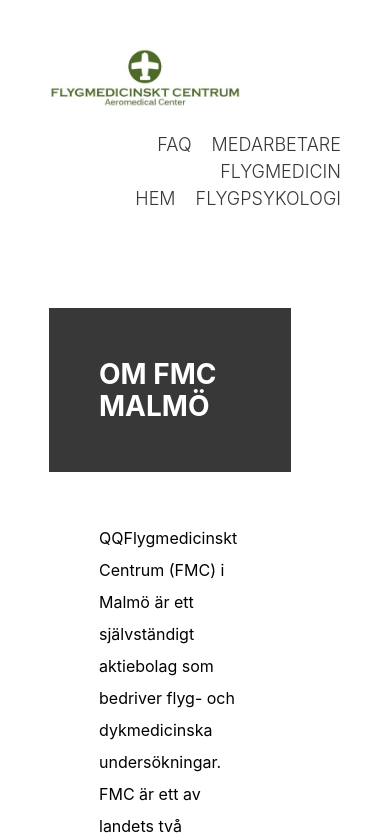
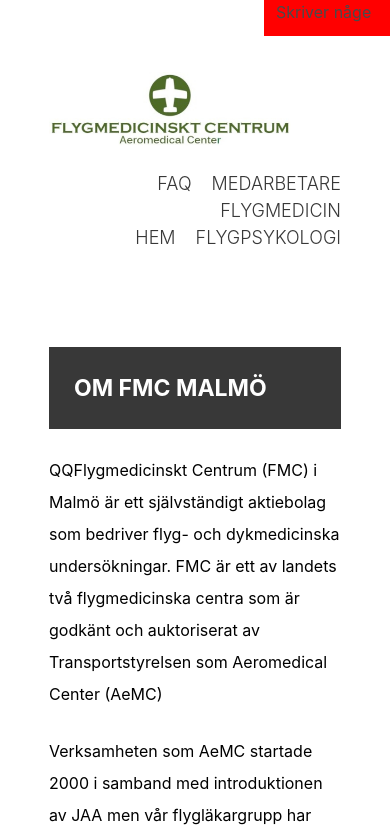
Before and after one commit to Max3er/pro-fmc, a plain HTML site: page index.html in a window 390 px wide. Shown: the top 838 px of the page. Drawn offline with nearby package versions, Linux system fonts and the light colour scheme; a script that the page names is missing.

Commit message:
CSS and start working on responsive menu

```diff
--- a/index.html
+++ b/index.html
@@ -27,9 +27,23 @@
 
 <body>
 
-  <div class="main-container">
+  <div class="resp-menu"><!-- Start: Responsive menu -->
 
-    <section class="section">
+    <div class="columns is-mobile">
+
+      <div class="column is-4 is-offset-8" style="background-color: red;">
+
+        Skriver någe
+
+      </div>
+
+    </div>
+
+  </div> <!-- End: Responsive menu -->
+
+  <div class="main-container"> <!-- Start: Main container -->
+
+    <section class="section"> <!-- Start: Desktop logo and menu -->
 
       <div class="columns">
 
@@ -43,7 +57,7 @@
 
         </div>
 
-        <div class="column">
+        <div class="column"> <!-- Start: Desktop menu -->
 
           <ul>
 
@@ -55,15 +69,15 @@
 
           </ul>
 
-        </div> <!-- End: Navigation -->
+        </div> <!-- End: Desktop menu -->
 
       </div>
 
-    </section>
+    </section> <!-- End: Desktop logo and menu -->
 
-    <section class="section">
+    <section class="section"> <!-- Start: Main content - About and Login -->
 
-      <div class="columns">
+      <div class="columns"> <!-- Start: Columns -->
 
         <div class="column is-half">
 
@@ -99,9 +113,9 @@
 
       </div> <!-- End: columns -->
 
-    </section> <!-- End: section -->
+    </section> <!-- End: Main content - About and Login -->
 
-  </div> <!-- End: main-container -->
+  </div> <!-- End: Main container -->
 
   <!-- HS - Template javascript -->
   <script src="js/scripts.js"></script>
--- a/style/conf.sass
+++ b/style/conf.sass
@@ -17,7 +17,7 @@ $h1:          28px
 /* Fonts responsive */
 
 $resp-p:      16px
-$resp-h1:     28px
+$resp-h1:     23px
 
 /* Main colors */
 
@@ -56,4 +56,9 @@ $margin-none:       0px
 .right-margin
   margin-right: $margin-medium
 
+/* Responsive settings /*
+
+.resp-menu
+  display: none
+
   /* Usable variables */
--- a/style/resp.sass
+++ b/style/resp.sass
@@ -1,7 +1,23 @@
+@import conf
+
+/* Responsive - mobile */
+
 @media only screen and (max-width: 765px)
+
+  .resp-menu
+    display: block
 
   .left-margin
     margin-left: 0px !important
 
   .right-margin
     margin-right: 0px !important
+
+  .content-box
+    padding: 0px !important
+    margin-top: 25px
+
+  .header-box
+    padding: $margin-small !important
+    p
+      font-size: $resp-h1
--- a/style/style.sass
+++ b/style/style.sass
@@ -1,4 +1,4 @@
-/* import config */
+/* import config and responsive */
 
 @import conf
 @import resp
```
Also changed, not shown: style/conf.css, style/resp.css, style/style.css, 3 other files.
